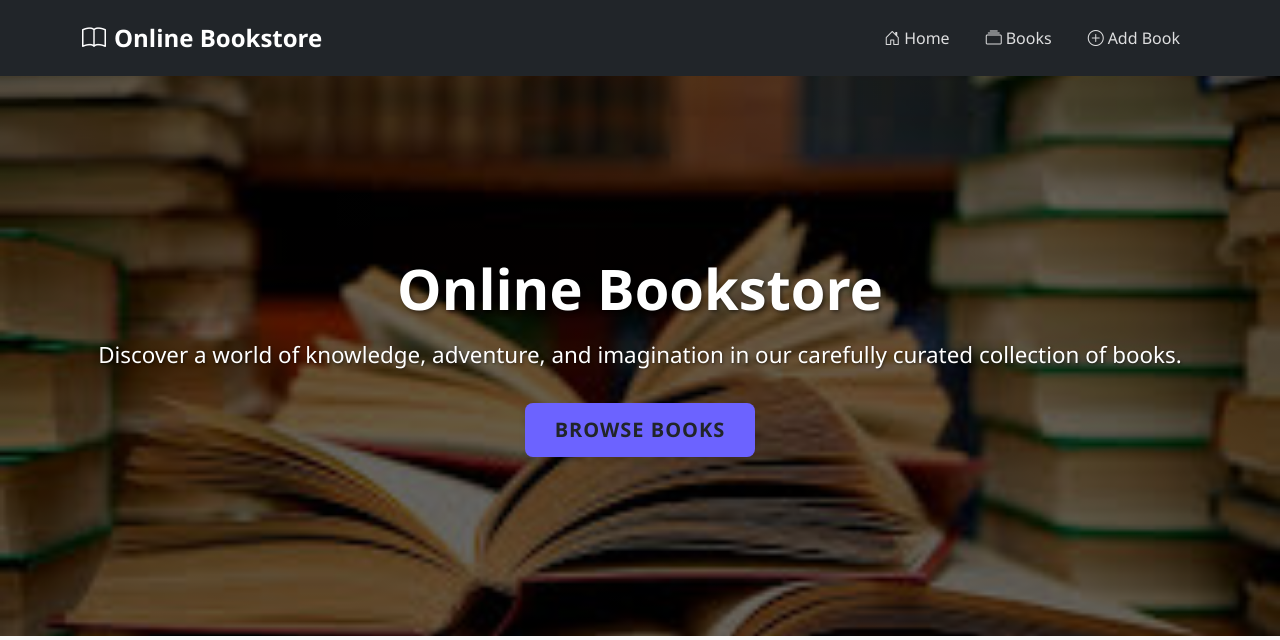
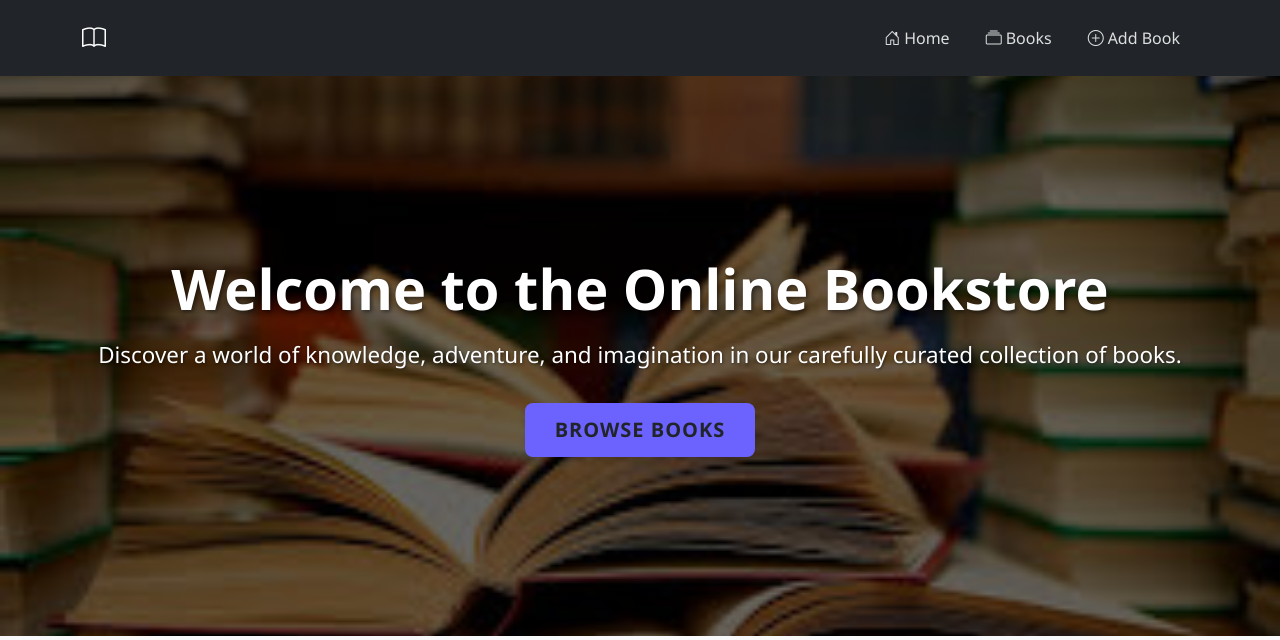
Before and after one commit to Affu2105/bookstore, a Django app: page / in a window 1280 px wide. Shown: the top 640 px of the page. Run offline with Django 5.2, Linux system fonts and the light colour scheme.

Commit message:
Afroz Devops

```diff
--- a/templates/home.html
+++ b/templates/home.html
@@ -112,7 +112,7 @@
 <nav class="navbar navbar-expand-lg navbar-dark bg-dark">
     <div class="container">
         <a class="navbar-brand" href="#">
-            <i class="bi bi-book me-2"></i>Online Bookstore
+            <i class="bi bi-book me-2"></i>
         </a>
         <button class="navbar-toggler" type="button" data-bs-toggle="collapse" data-bs-target="#navbarNav">
             <span class="navbar-toggler-icon"></span>
@@ -130,7 +130,7 @@
 <!-- Hero Section -->
 <div class="hero">
     <div class="container">
-        <h1> Online Bookstore</h1>
+        <h1>Welcome to the Online Bookstore</h1>
         <p class="text-center">
             Discover a world of knowledge, adventure, and imagination in our carefully curated collection of books.
         </p>
```
